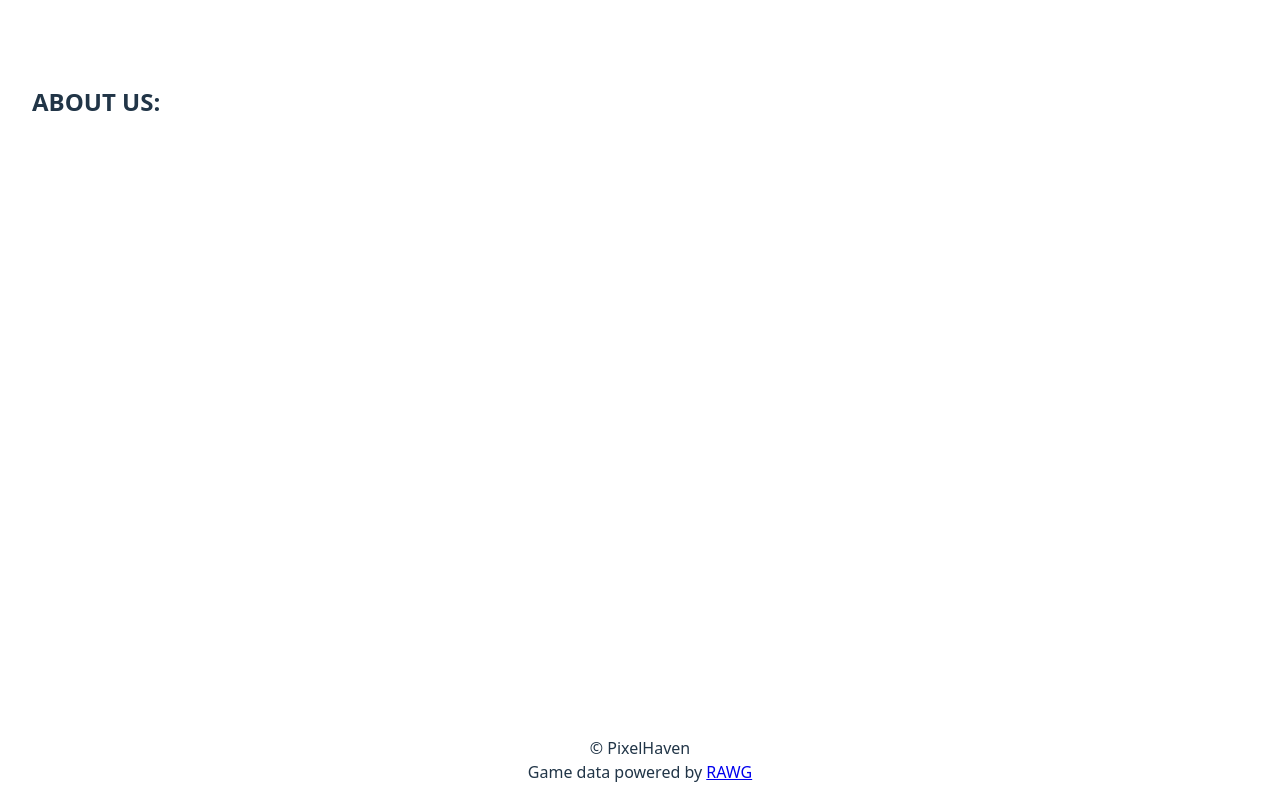
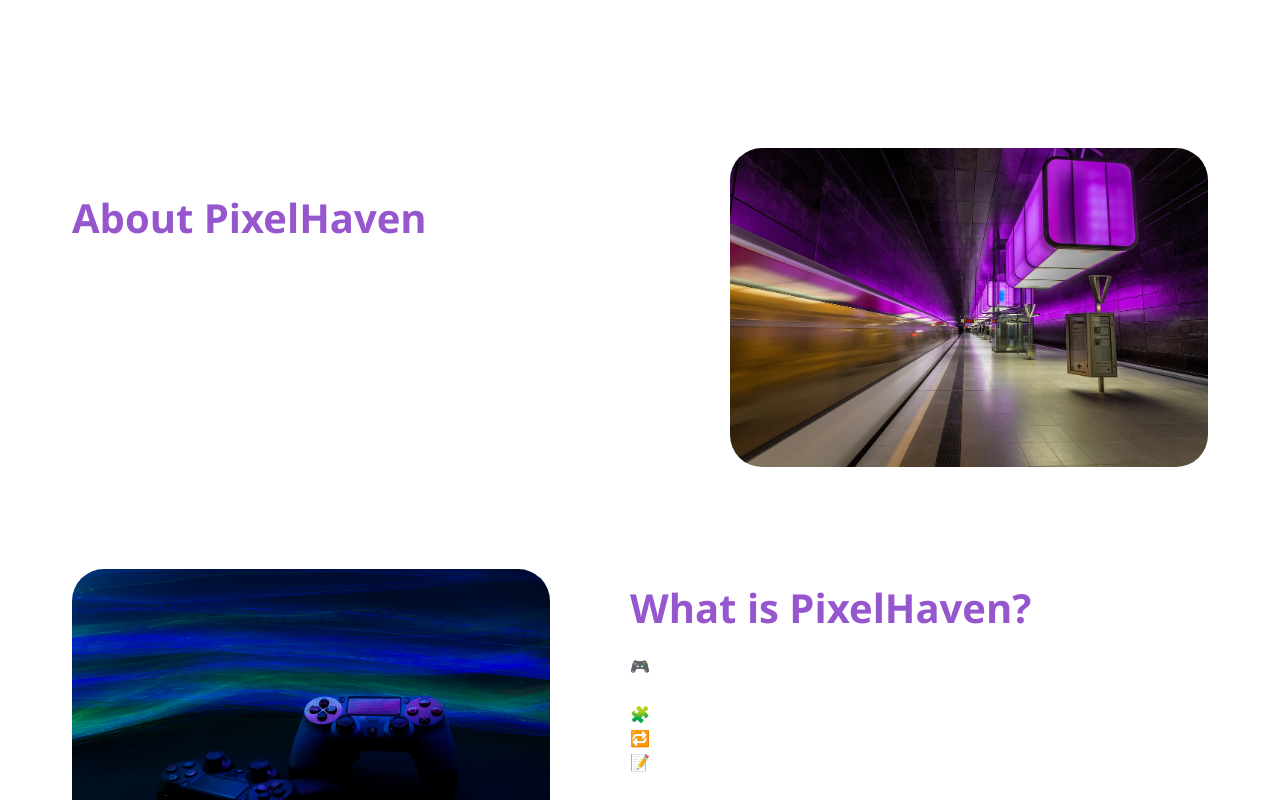
Before and after one commit to gytu24nn/pixelhaven, a React (Vite) app in the folder frontend/: page /AboutUs in a window 1280 px wide. Built offline with nearby package versions, Linux system fonts and the light colour scheme.

Commit message:
created + css for about us page

```diff
--- /dev/null
+++ b/frontend/src/CSS/AboutUs.css
@@ -0,0 +1,57 @@
+.AboutUs-Wrapper {
+    color: #ffffff;
+    padding: 4rem 2rem;
+    max-width: 1200px;
+    margin: 0 auto ;
+    font-family: 'Segoe UI', sans-serif;
+}
+
+.AboutUs-Section {
+    display: flex;
+    align-items: center;
+    justify-content: space-between;
+    margin-bottom: 6rem;
+    flex-wrap: wrap;
+    gap: 2rem;
+    column-gap: 5rem;
+}
+
+.AboutUs-Section.reverse {
+    flex-direction: row-reverse;
+}
+
+.AboutUs-Text {
+    flex: 1 1 400px;
+
+}
+
+.AboutUs-Text h2{
+    font-size: 2.5rem;
+    margin-bottom: 1rem;
+    color: #9656ce;
+}
+
+.AboutUs-Text p {
+    font-size: 1.1rem;
+    line-height: 1.6;
+}
+
+.AboutUs-Text a {
+    color : #9656ce;
+    text-decoration: underline;
+}
+
+.AboutUs-Text a:hover {
+    color: #7b43aa;
+}
+
+.AboutUs-Image {
+    flex: 1 1 300px;
+    text-align: center;
+}
+
+.AboutUs-Image img {
+    max-width: 100%;
+    border-radius: 2rem;
+    box-shadow: 0 0 20px rgba(255, 255, 255, 0.1);
+}
--- a/frontend/src/Components/MenuOptions/AboutUs.tsx
+++ b/frontend/src/Components/MenuOptions/AboutUs.tsx
@@ -1,8 +1,57 @@
+
+// Import CSS from the AboutUs css file
+import "../../CSS/AboutUs.css"
+
 const AboutUs = () => {
     return (
-        <>
-            <h2>ABOUT US:</h2>
-        </>
+        <div className="AboutUs-Wrapper">
+            <div className="AboutUs-Section">
+                <div className="AboutUs-Text">
+                    <h2>About PixelHaven</h2>
+
+                    <p>
+                        PixelHaven is a personal passion project created by Tuva Gyllensten a creative web development student,
+                        who loves games, design, and building useful digital tools.
+                        <br /> <br />
+                        The mission? To make it easier for - and more fun - for gamers to organize their gaming life.
+                    </p>
+                </div>
+
+                <div className="AboutUs-Image">
+                    <img src="/img/train.jpg" alt="train" />
+                </div>
+            </div>
+            <div className="AboutUs-Section">
+
+                <div className="AboutUs-Image">
+                    <img src="/img/gameConsole.jpg" alt="Console" />
+                </div>
+
+
+                <div className="AboutUs-Text">
+                    <h2>What is PixelHaven?</h2>
+                    <ul>
+                        <li>🎮 Save games to personal lists for example "Want to play", "Playing now" and "Completed</li>
+                        <li>🧩 Track what games you own</li>
+                        <li>🔁 Get random game suggestions</li>
+                        <li>📝 Rate and give personal reviews</li>
+                    </ul>
+                    <br />
+                    <p>
+                        All game data shown in PixelHaven comes from the amazing{' '}
+                        <a href="https://rawg.io/apidocs" target="_blank" rel="noopener noreferrer">
+                            RAWG Video Games Database
+                        </a>
+                        <br />
+                        Without them, this project wouldn’t be possible.
+                    </p>
+
+                </div>
+            </div>
+
+
+
+        </div>
     )
 }
 
--- a/frontend/src/Components/MenuOptions/LogIn.tsx
+++ b/frontend/src/Components/MenuOptions/LogIn.tsx
@@ -2,7 +2,7 @@
 import { useState} from "react";
 
 
-// Import CSS from the Login component
+// Import CSS from the Login css file
 import "../../CSS/LogIn.css"
 
 const LogIn = () => {
```
